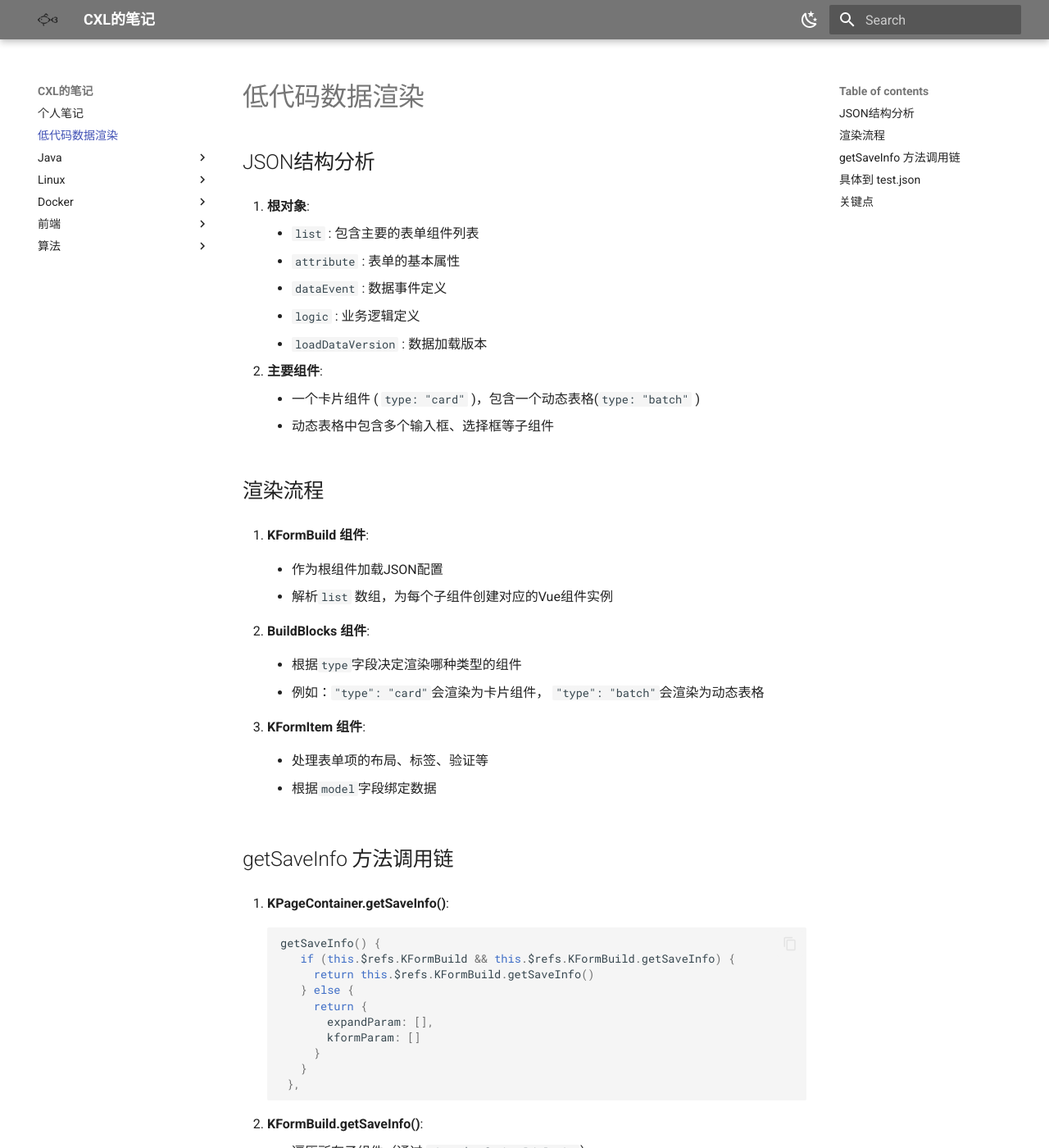
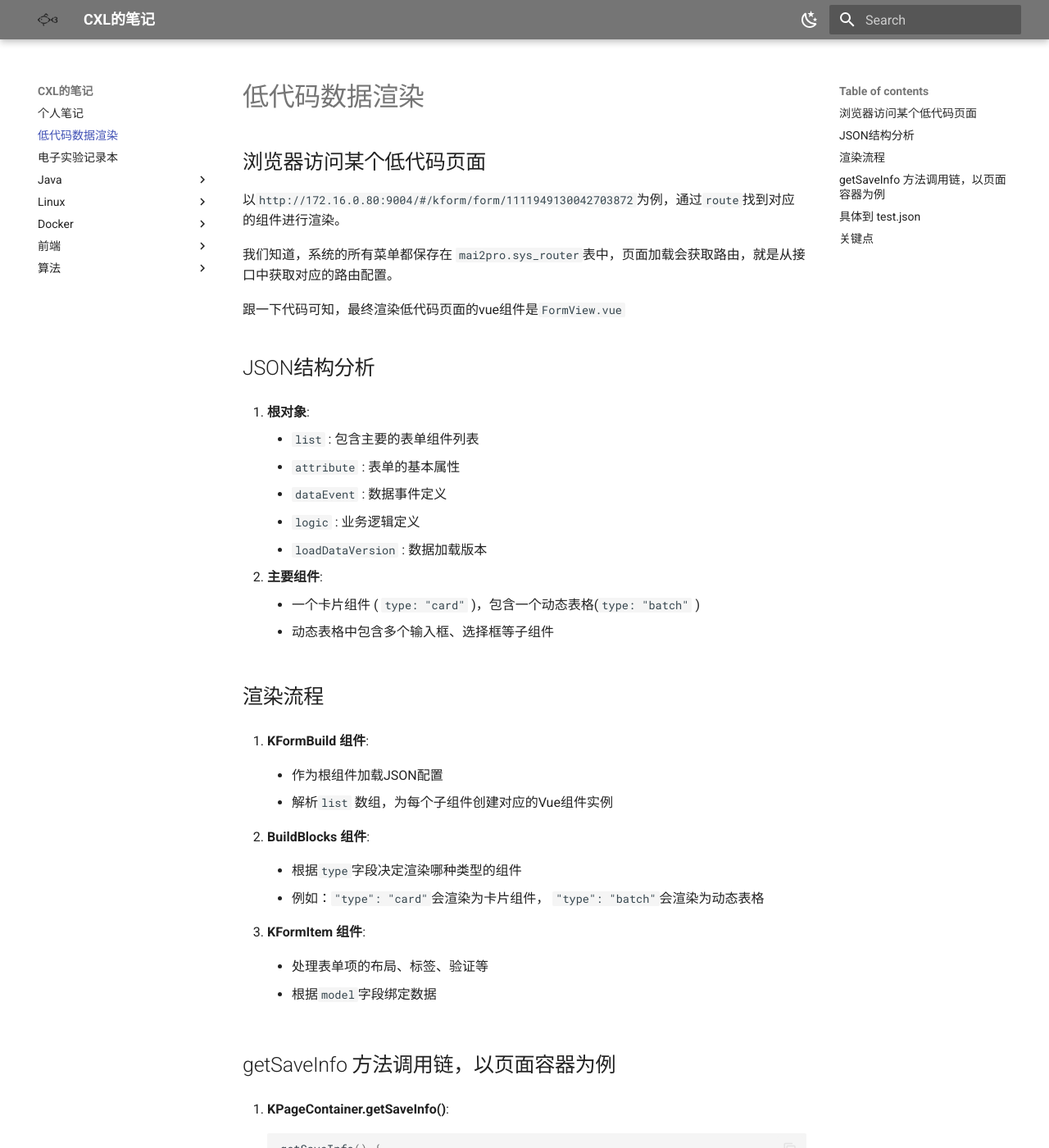
Before and after one commit to Monster295/notes, an MkDocs documentation site: the page built from docs/低代码数据渲染.md, in a window 1280 px wide and 1400 px high. Shown: the whole window at 82% size. Built offline with MkDocs 1.6.1 and Material for MkDocs 9.7.7, drawn with Linux system fonts in a browser that asks for light colours.

Commit message:
feat：ELN相关

````diff
--- a/docs/低代码数据渲染.md
+++ b/docs/低代码数据渲染.md
@@ -1,4 +1,12 @@
 # 低代码数据渲染
+
+## 浏览器访问某个低代码页面
+
+以`http://172.16.0.80:9004/#/kform/form/1111949130042703872`为例，通过`route`找到对应的组件进行渲染。
+
+我们知道，系统的所有菜单都保存在 `mai2pro.sys_router`表中，页面加载会获取路由，就是从接口中获取对应的路由配置。
+
+跟一下代码可知，最终渲染低代码页面的vue组件是`FormView.vue`
 
 ## JSON结构分析
 
@@ -35,7 +43,7 @@
 
     - 根据`model`字段绑定数据
 
-## getSaveInfo 方法调用链
+## getSaveInfo 方法调用链，以页面容器为例
 
 1. **KPageContainer.getSaveInfo()**:
 
@@ -79,6 +87,7 @@
     }
    ```
 
+
 ## 具体到 test.json
 
 1. 最外层是一个卡片组件，包含一个动态表格
--- /dev/null
+++ b/docs/电子实验记录本.md
@@ -0,0 +1,37 @@
+# 电子实验记录本
+
+> `RDM` 系统主要功能是 项目管理 和 电子实验记录本(`ELN`)；
+
+> 项目管理就是管理整个项目的生命周期，即项目从立项到归档的整个流程
+
+> `ELN` 记录研发人员的实验过程，基本上每个客户的业务领域各不相同，因此对实验记录本的业务需求也不一样。所以，ELN采用组件化的形式，并可以形成不同的实验模板供客户使用。
+
+## 新旧版本对比
+
+![旧版](/docs/assets/eln-old.png)
+
+![新版](/docs/assets/eln-new.png)
+
+## 新版ELN内容介绍
+
+1. 主要分为两部分，左侧的菜单及右侧的内容
+2. 左侧又分为 `目录` 和 `模板` 两部分。其中，目录是已有的组件菜单，可以点击并跳转到对应的组件；模板是已选和可选组件模板
+
+## 组件添加
+1. 在 `ELN-组件管理` 菜单可以添加组件。根据类型不同，分为 低代码组件 和 自开发组件 两种
+2. 低代码组件直接选择对应的kform表单
+3. 自开发组件填写组件路由，例如 `views/researchdb/plus/SyntheticRoutePlus.vue`
+4. 添加完成后就可以在实验记录本的`模板`处进行组件选择
+
+## 保存逻辑
+1. 低代码组件：例如`电子实验记录本-操作过程`，可以看到该页面有一个`保存操作过程`的数据事件，但是没有对应的按钮逻辑触发该事件，这里的保存是如何触发的？右上角有个整体保存的按钮
+2. 自开发组件：根据业务需求自行开发，自开发组件可以采取的数据保存就比较多样化了。对于表格这种形式的组件，可以用watch去监视数据的变化，进而去执行对应的保存方法；也可以使用电子实验记录本的整体保存按钮，这时候就要实现 `getSaveInfo`方法，也相当于去调用后端的接口。
+3. 对于自开发组件，可以使用如下代码获取参数数据源,因为`customPage.vue`中通过`:parametersValue="parameterValue"`进行传参
+   ```js
+    props: {
+        parametersValue: {
+            type: Object,
+            default: () => ({})
+        }
+    }
+   ```
````
Also changed, not shown: docs/assets/eln-new.png (added), docs/assets/eln-old.png (added).
